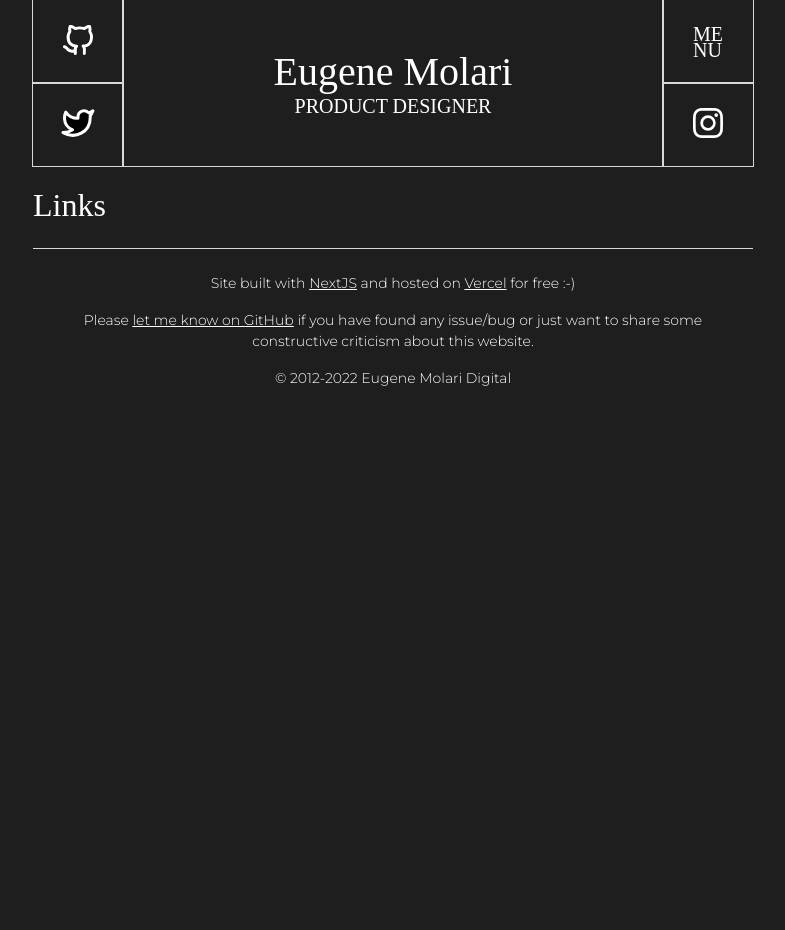
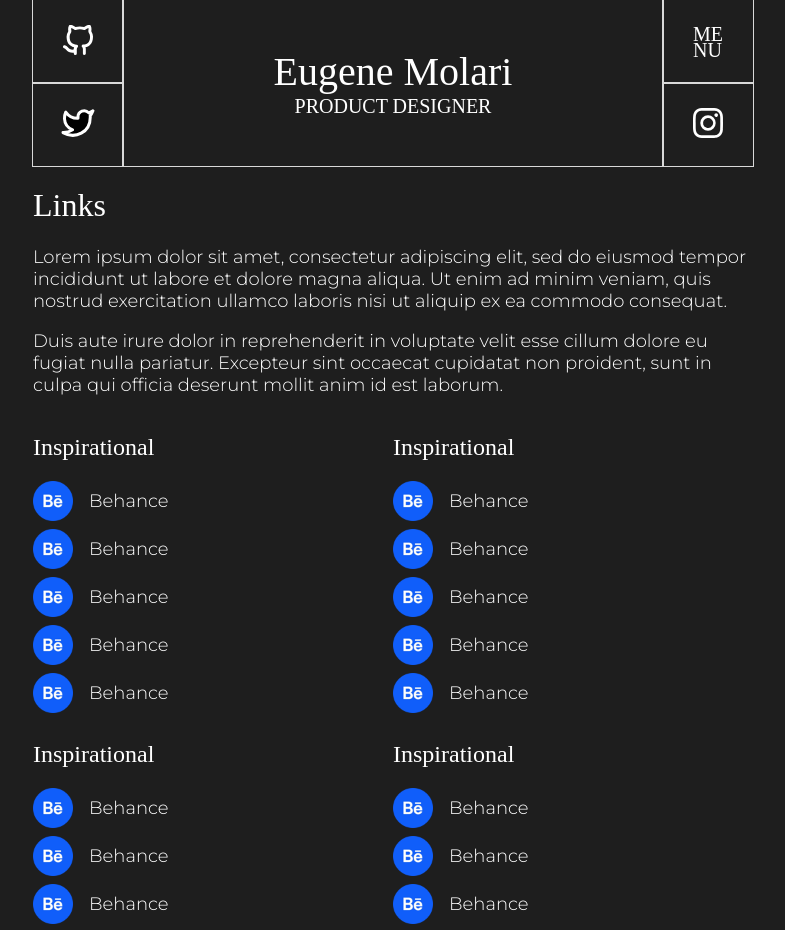
Before and after one commit to eugelogic/emerald, a Next.js app: page /links in a window 1280 px wide. Shown: the top 930 px of the page, without its empty margins (247-1032 px from the left). Before the commit the page ends 800 px from the top, so only its background shows below. Built offline with nearby package versions, Linux system fonts and the light colour scheme; a web font is replaced by a local one.

Commit message:
Draft layout for the Links page

```diff
--- /dev/null
+++ b/components/ExternalItem.js
@@ -0,0 +1,15 @@
+import Image from 'next/image'
+import styles from '../styles/ExternalItem.module.scss'
+
+const ExternalItem = ({ src, link, name }) => {
+    return (
+        <li className={styles.externalItemStripe}>
+            <a href={link} target="_blank" rel="noreferrer noopener">
+                <Image src={src} alt={name} width={40} height={40} />
+                <span>{name}</span>
+            </a>
+        </li>
+    )
+}
+
+export default ExternalItem
--- a/pages/links.js
+++ b/pages/links.js
@@ -1,10 +1,106 @@
 import Layout from '../components/Layout'
+import ExternalItem from '../components/ExternalItem'
+import styles from '../styles/Links.module.scss'
 
 const Links = () => {
     return (
         <Layout title="Links">
             <div className="container">
                 <h1>Links</h1>
+                <p>
+                    Lorem ipsum dolor sit amet, consectetur adipiscing elit, sed do eiusmod tempor incididunt ut labore
+                    et dolore magna aliqua. Ut enim ad minim veniam, quis nostrud exercitation ullamco laboris nisi ut
+                    aliquip ex ea commodo consequat.
+                </p>
+                <p>
+                    Duis aute irure dolor in reprehenderit in voluptate velit esse cillum dolore eu fugiat nulla
+                    pariatur. Excepteur sint occaecat cupidatat non proident, sunt in culpa qui officia deserunt mollit
+                    anim id est laborum.
+                </p>
+                <div className={styles.linksRow}>
+                    <div className={styles.linksWidget}>
+                        <h2>Inspirational</h2>
+                        <ul className={styles.linksList}>
+                            <ExternalItem src="/icon-behance.png" link="https://www.behance.net/" name="Behance">
+                                Behance
+                            </ExternalItem>
+                            <ExternalItem src="/icon-behance.png" link="https://www.behance.net/" name="Behance">
+                                Behance
+                            </ExternalItem>
+                            <ExternalItem src="/icon-behance.png" link="https://www.behance.net/" name="Behance">
+                                Behance
+                            </ExternalItem>
+                            <ExternalItem src="/icon-behance.png" link="https://www.behance.net/" name="Behance">
+                                Behance
+                            </ExternalItem>
+                            <ExternalItem src="/icon-behance.png" link="https://www.behance.net/" name="Behance">
+                                Behance
+                            </ExternalItem>
+                        </ul>
+                    </div>
+                    <div className={styles.linksWidget}>
+                        <h2>Inspirational</h2>
+                        <ul className={styles.linksList}>
+                            <ExternalItem src="/icon-behance.png" link="https://www.behance.net/" name="Behance">
+                                Behance
+                            </ExternalItem>
+                            <ExternalItem src="/icon-behance.png" link="https://www.behance.net/" name="Behance">
+                                Behance
+                            </ExternalItem>
+                            <ExternalItem src="/icon-behance.png" link="https://www.behance.net/" name="Behance">
+                                Behance
+                            </ExternalItem>
+                            <ExternalItem src="/icon-behance.png" link="https://www.behance.net/" name="Behance">
+                                Behance
+                            </ExternalItem>
+                            <ExternalItem src="/icon-behance.png" link="https://www.behance.net/" name="Behance">
+                                Behance
+                            </ExternalItem>
+                        </ul>
+                    </div>
+                </div>
+                <div className={styles.linksRow}>
+                    <div className={styles.linksWidget}>
+                        <h2>Inspirational</h2>
+                        <ul className={styles.linksList}>
+                            <ExternalItem src="/icon-behance.png" link="https://www.behance.net/" name="Behance">
+                                Behance
+                            </ExternalItem>
+                            <ExternalItem src="/icon-behance.png" link="https://www.behance.net/" name="Behance">
+                                Behance
+                            </ExternalItem>
+                            <ExternalItem src="/icon-behance.png" link="https://www.behance.net/" name="Behance">
+                                Behance
+                            </ExternalItem>
+                            <ExternalItem src="/icon-behance.png" link="https://www.behance.net/" name="Behance">
+                                Behance
+                            </ExternalItem>
+                            <ExternalItem src="/icon-behance.png" link="https://www.behance.net/" name="Behance">
+                                Behance
+                            </ExternalItem>
+                        </ul>
+                    </div>
+                    <div className={styles.linksWidget}>
+                        <h2>Inspirational</h2>
+                        <ul className={styles.linksList}>
+                            <ExternalItem src="/icon-behance.png" link="https://www.behance.net/" name="Behance">
+                                Behance
+                            </ExternalItem>
+                            <ExternalItem src="/icon-behance.png" link="https://www.behance.net/" name="Behance">
+                                Behance
+                            </ExternalItem>
+                            <ExternalItem src="/icon-behance.png" link="https://www.behance.net/" name="Behance">
+                                Behance
+                            </ExternalItem>
+                            <ExternalItem src="/icon-behance.png" link="https://www.behance.net/" name="Behance">
+                                Behance
+                            </ExternalItem>
+                            <ExternalItem src="/icon-behance.png" link="https://www.behance.net/" name="Behance">
+                                Behance
+                            </ExternalItem>
+                        </ul>
+                    </div>
+                </div>
             </div>
         </Layout>
     )
--- /dev/null
+++ b/styles/ExternalItem.module.scss
@@ -0,0 +1,15 @@
+@use './abstracts/' as *;
+
+.externalItemStripe {
+    a {
+        display: flex;
+        align-items: center;
+        &:hover {
+            color: $magenta;
+        }
+    }
+    & > a span:nth-child(2) {
+        margin-left: 1rem;
+    }
+    margin-bottom: 0.5rem;
+}
--- /dev/null
+++ b/styles/Links.module.scss
@@ -0,0 +1,13 @@
+.linksList {
+    list-style: none;
+    margin: 0;
+    padding: 0;
+}
+@media (min-width: 36rem) {
+    .linksRow {
+        display: flex;
+    }
+    .linksWidget {
+        flex: 1;
+    }
+}
```
Also changed, not shown: public/icon-behance.png (added).
